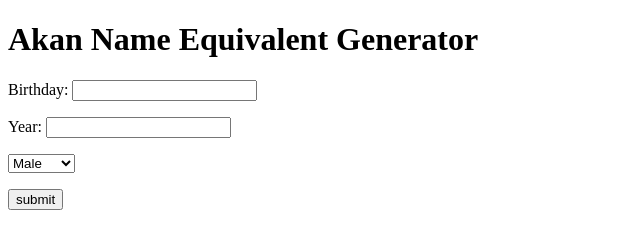
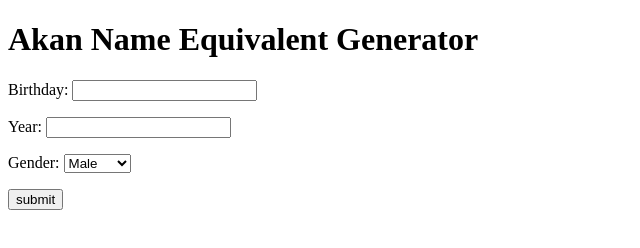
Before and after one commit to kelvin53/Akan, a plain HTML site: page index.html in a window 1280 px wide. Shown: the whole page, without its empty margins (0-640 px from the left). Drawn offline with Linux system fonts and the light colour scheme.

```diff
--- a/Js/index.html
+++ b/index.html
@@ -10,6 +10,7 @@
     <form id="form">
         <p><label>Birthday: <input name="" /></label></p>
         <p><label>Year: <input name="title" /></label></p>
+       <p><label>Gender:</label>
         <select name="gender">
             <option value="value1"> Male </option>
             <option value="value2">Female</option>
```
Also changed, not shown: Js/js.css (deleted), scripts.js (added), styles.css (added), 1 other file.
